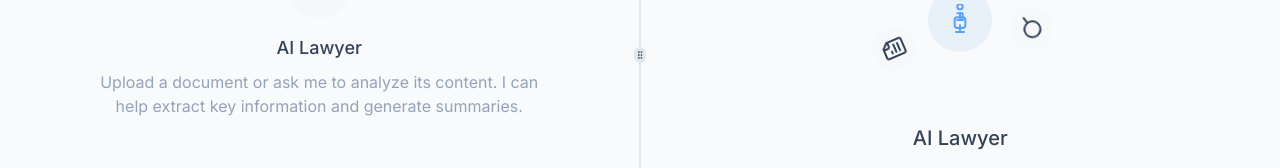
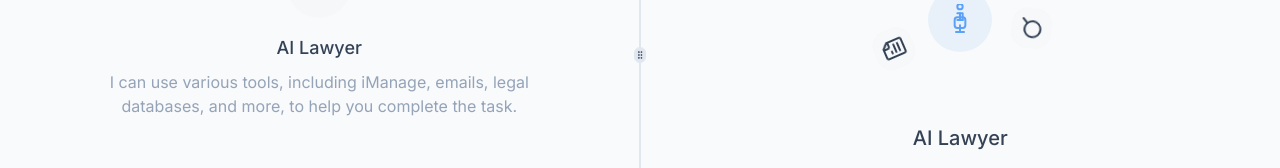
Before and after one commit to leirealix/workswiseai, a React (Vite) app: page / in a window 1280 px wide. Shown: the part 345-513 px from the top of the page. Built offline with nearby package versions, Linux system fonts and the light colour scheme.

Commit message:
Update message text
Updates the message text in the left panel.

```diff
--- a/src/components/MessageList.tsx
+++ b/src/components/MessageList.tsx
@@ -19,7 +19,7 @@ export default function MessageList({ messages, isWaiting = false }: MessageList
         </div>
         <h3 className="text-lg font-medium mb-2">AI Lawyer</h3>
         <p className="text-muted-foreground max-w-md">
-          Upload a document or ask me to analyze its content. I can help extract key information and generate summaries.
+          I can use various tools, including iManage, emails, legal databases, and more, to help you complete the task.
         </p>
       </div>
     );
```
